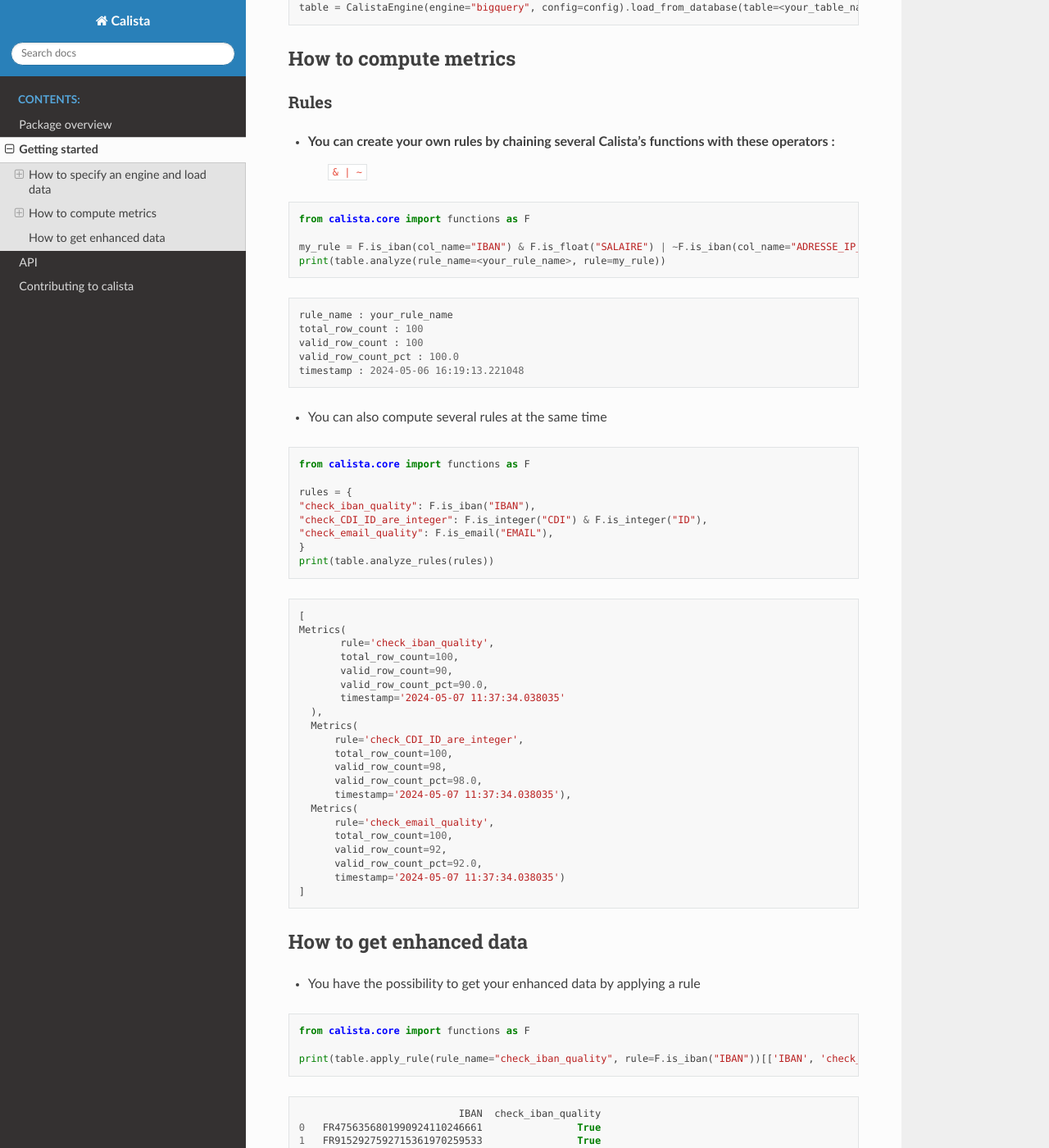
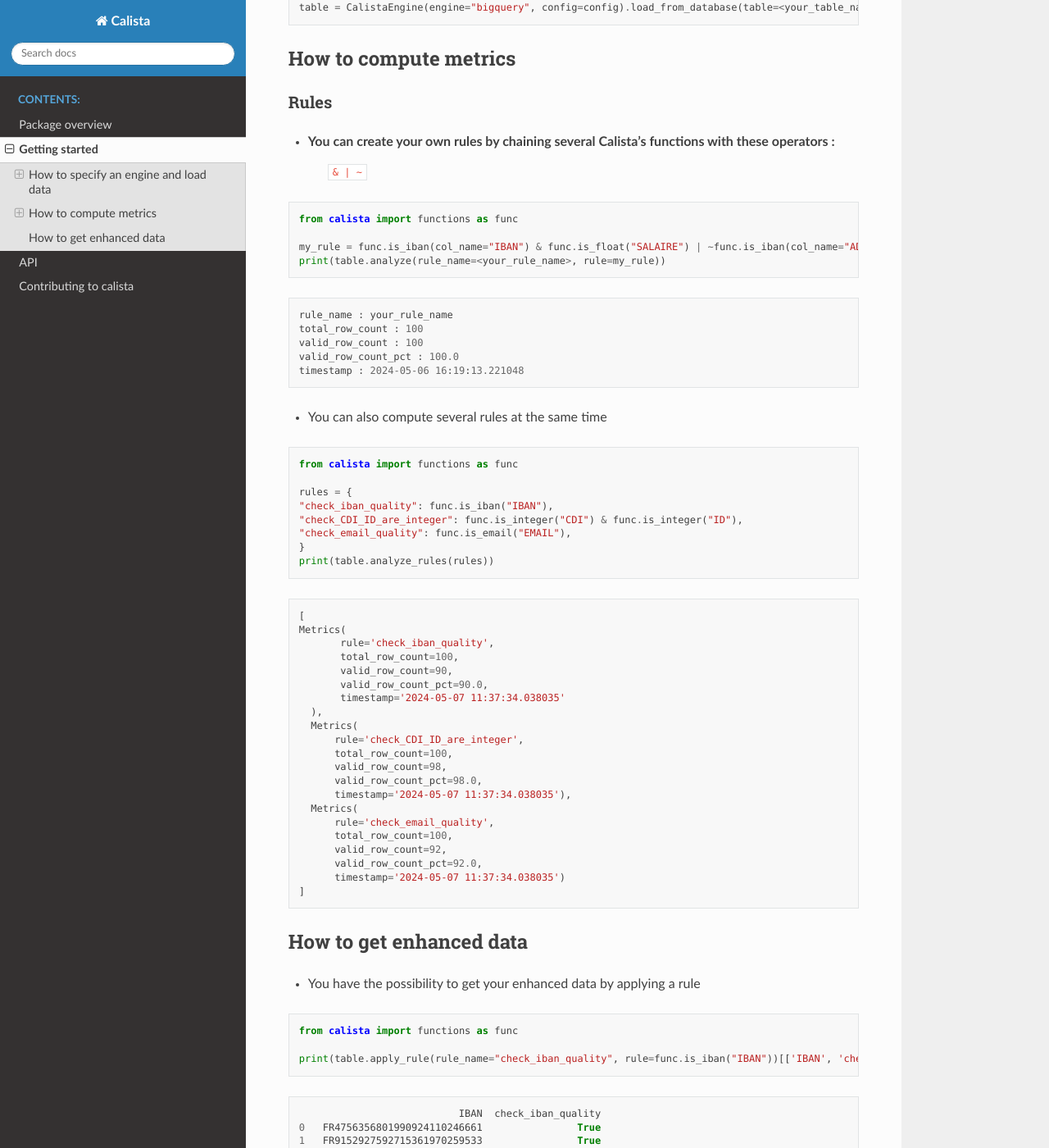
Before and after one commit to Aubay-Data-AI/calista, a Sphinx documentation site: the page built from docs/getting_started.rst, in a window 1280 px wide and 1400 px high, scrolled down 2994 px. Shown: the whole window at 82% size. Built offline with Sphinx 7.4.7 and the Read the Docs theme 2.0.0, drawn with Linux system fonts in a browser that asks for light colours; some of the changed text lies outside the part shown.

Commit message:
update functions importing in getting_started.rst

```diff
--- a/docs/getting_started.rst
+++ b/docs/getting_started.rst
@@ -158,9 +158,9 @@ Rules
 
 .. code-block:: python
 
-    from calista.core import functions as F
+    from calista import functions as func
 
-    my_rule = F.is_iban(col_name="IBAN") & F.is_float("SALAIRE") | ~F.is_iban(col_name="ADRESSE_IP_V4")
+    my_rule = func.is_iban(col_name="IBAN") & func.is_float("SALAIRE") | ~func.is_iban(col_name="ADRESSE_IP_V4")
     print(table.analyze(rule_name=<your_rule_name>, rule=my_rule))
 
 .. code-block:: python
@@ -175,12 +175,12 @@ Rules
 
 .. code-block:: python
 
-    from calista.core import functions as F
+    from calista import functions as func
 
     rules = {
-    "check_iban_quality": F.is_iban("IBAN"),
-    "check_CDI_ID_are_integer": F.is_integer("CDI") & F.is_integer("ID"),
-    "check_email_quality": F.is_email("EMAIL"),
+    "check_iban_quality": func.is_iban("IBAN"),
+    "check_CDI_ID_are_integer": func.is_integer("CDI") & func.is_integer("ID"),
+    "check_email_quality": func.is_email("EMAIL"),
     }
     print(table.analyze_rules(rules))
 
@@ -215,9 +215,9 @@ How to get enhanced data
 
 .. code-block:: python
 
-    from calista.core import functions as F
+    from calista import functions as func
 
-    print(table.apply_rule(rule_name="check_iban_quality", rule=F.is_iban("IBAN"))[['IBAN', 'check_iban_quality']])
+    print(table.apply_rule(rule_name="check_iban_quality", rule=func.is_iban("IBAN"))[['IBAN', 'check_iban_quality']])
 
 .. code-block:: python
 
@@ -238,11 +238,11 @@ How to get enhanced data
 
 .. code-block:: python
 
-    from calista.core import functions as F
+    from calista import functions as func
 
     rules = {
-    "check_iban_quality": F.is_iban("IBAN"),
-    "check_email_quality": F.is_email("EMAIL"),
+    "check_iban_quality": func.is_iban("IBAN"),
+    "check_email_quality": func.is_email("EMAIL"),
     }
     print(table.apply_rules(rules)[['IBAN', 'check_iban_quality', 'EMAIL', 'check_email_quality']])
 
@@ -265,8 +265,9 @@ How to get enhanced data
 
 .. code-block:: python
 
-    from calista.core import functions as F
+    from calista import functions as func
 
+    my_rule = func.is_iban("IBAN")
     print(table.get_invalid_rows(rule=my_rule))
 
 .. code-block:: python
```
